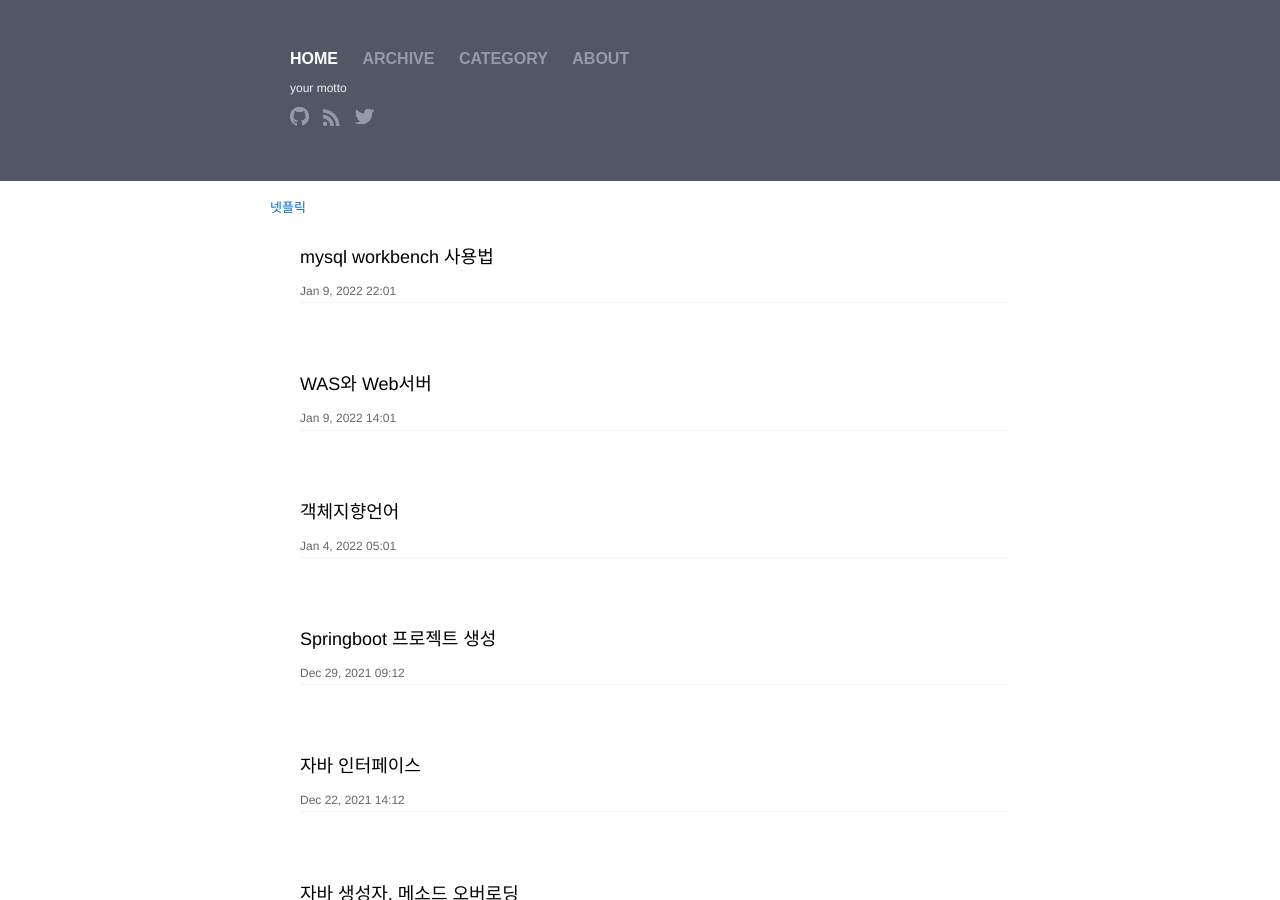
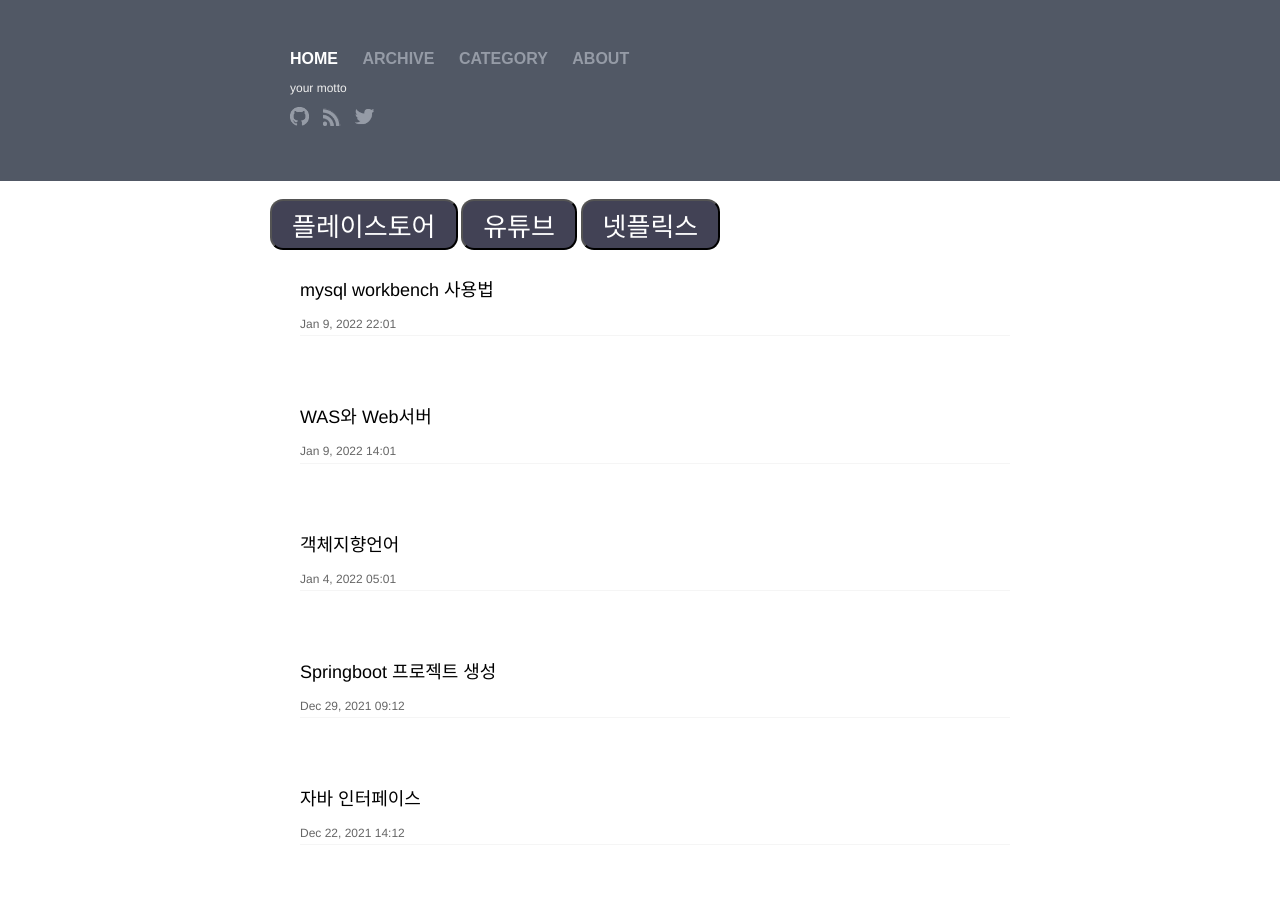
Before and after one commit to cndiqor0512/Blog, a Jekyll site: the page built from index.html, in a window 1280 px wide and 900 px high. Built offline with Jekyll 4.4.1, drawn with Linux system fonts in a browser that asks for light colours.

Commit message:
홈 링크 설정

```diff
--- a/index.html
+++ b/index.html
@@ -3,7 +3,9 @@
 ---
 
 <div class="home">
-  <a href="https://cndiqor0512.github.io/NetflixCloneCoding/netflix_index.html">넷플릭</a>
+  <button onclick="window.location.href='https://play.google.com/store/search?q=cyb0512&c=apps'" style="color: #fff; background:rgb(66, 66, 85); font-size:2em; border-radius:0.5em; padding:5px 20px;" name="netflix">플레이스토어</button>
+  <button onclick="window.location.href='https://cndiqor0512.github.io/youtube/youtube_index.html'" style="color: #fff; background:rgb(66, 66, 85); font-size:2em; border-radius:0.5em; padding:5px 20px;" name="netflix">유튜브</button>
+  <button onclick="window.location.href='https://cndiqor0512.github.io/NetflixCloneCoding/netflix_index.html'" style="color: #fff; background:rgb(66, 66, 85); font-size:2em; border-radius:0.5em; padding:5px 20px;" name="netflix">넷플릭스</button>
   <ul class="post-list">
     {% for post in site.posts %}
       <li>
```
